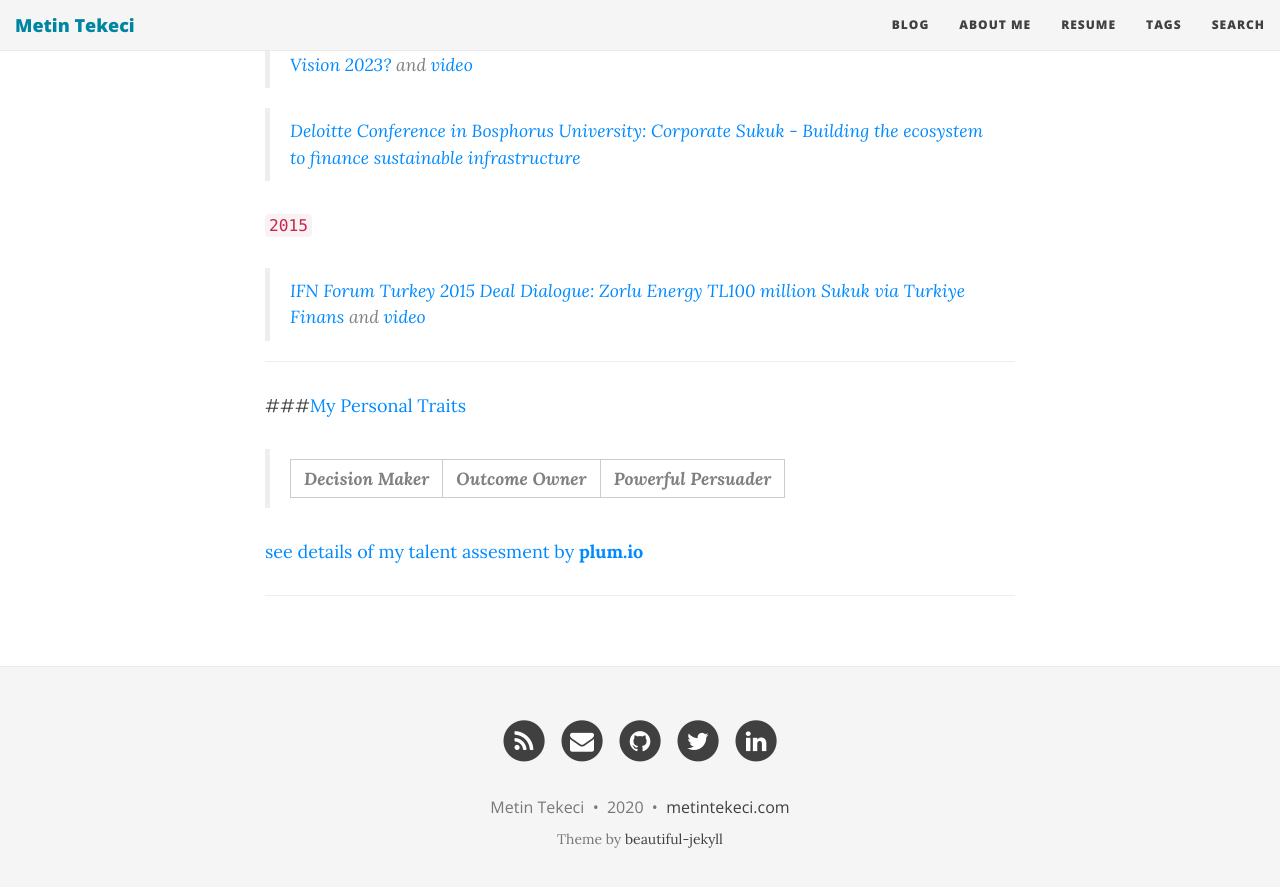
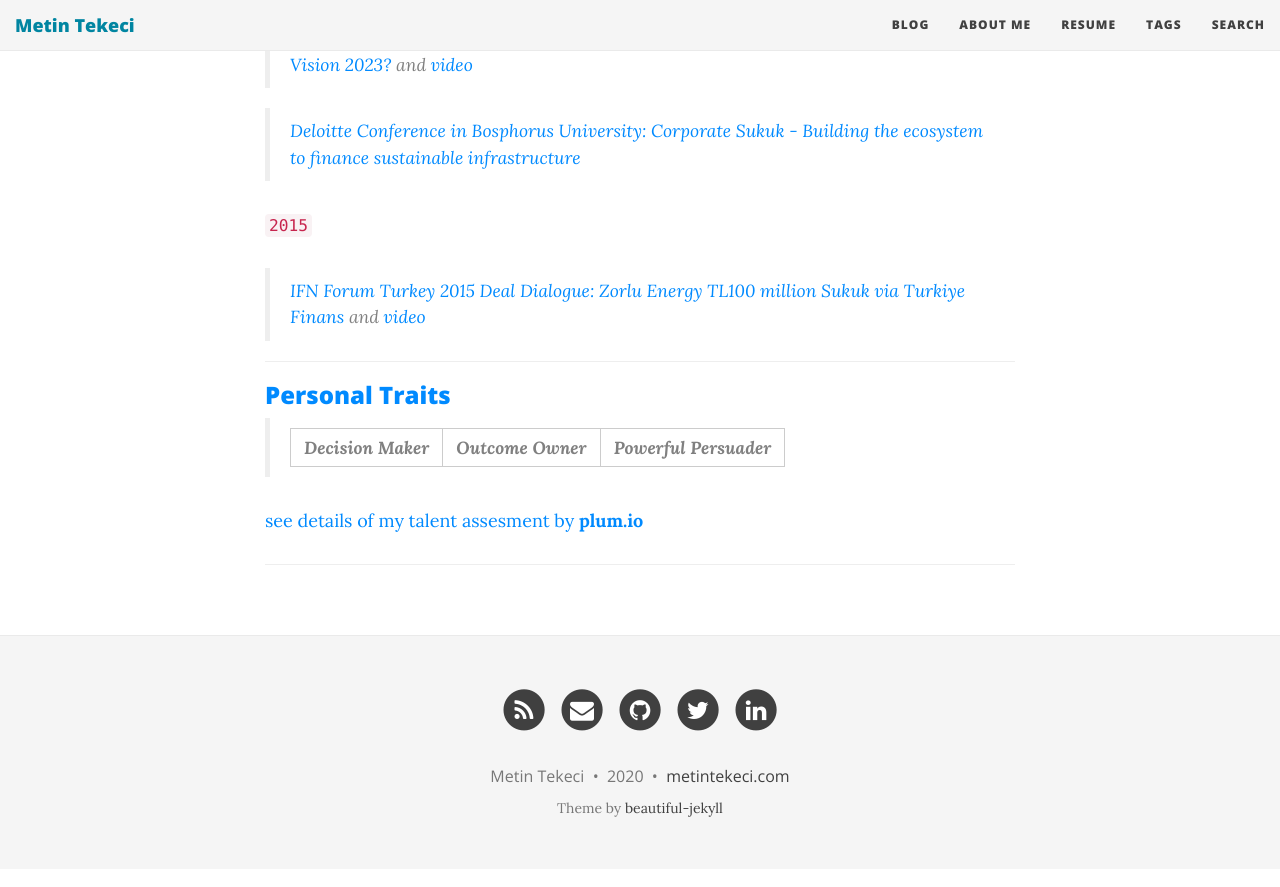
Before and after one commit to metintekeci/metintekeci.github.io, a Jekyll site: the page built from aboutme.md, in a window 1280 px wide and 900 px high, scrolled down 1044 px. Shown: the top 887 px of the window. Built offline with Jekyll 4.4.1, drawn with Linux system fonts in a browser that asks for light colours; nearby versions of some CDN libraries.

```diff
--- a/aboutme.md
+++ b/aboutme.md
@@ -36,7 +36,7 @@ https://cibafi.org/Files/L1/Content/CI1755-CIBAFI-IRTISpeakersGuide19.3.17.pdf)
 >[IFN Forum Turkey 2015 Deal Dialogue: Zorlu Energy TL100 million Sukuk via Turkiye Finans](https://redmoneyevents.com/main/framework/assets/2015/conferenceguides/Turkey.pdf) and [video](https://vimeo.com/148875543)
 
 ---
-###[My Personal Traits](https://secure.plum.io/en/p/PgqCnT4yKwiat0x25Xzevw "click to see my talent assesment result by plum.io")
+### [Personal Traits](https://secure.plum.io/en/p/PgqCnT4yKwiat0x25Xzevw "click to see my talent assesment result by plum.io")
 
 > | **Decision Maker** | **Outcome Owner** | **Powerful Persuader** |
 
```
